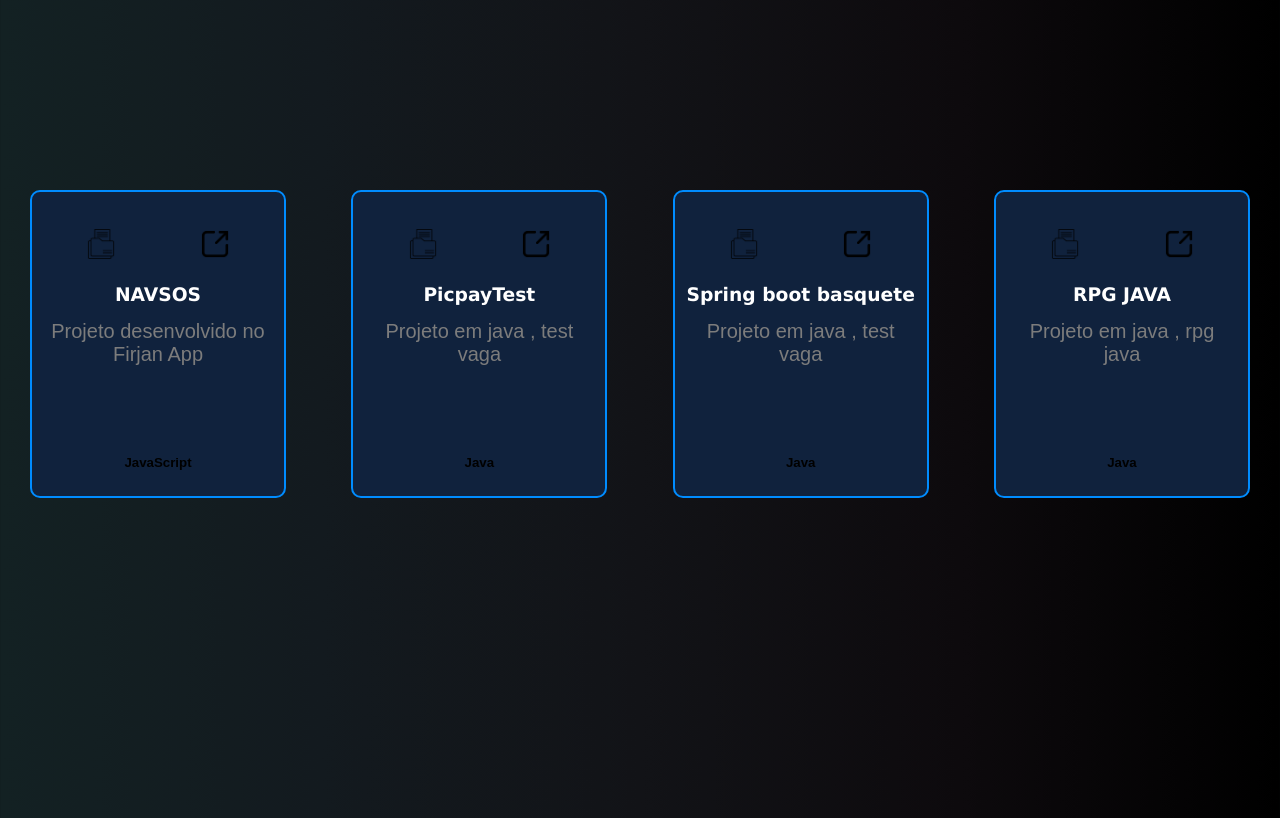
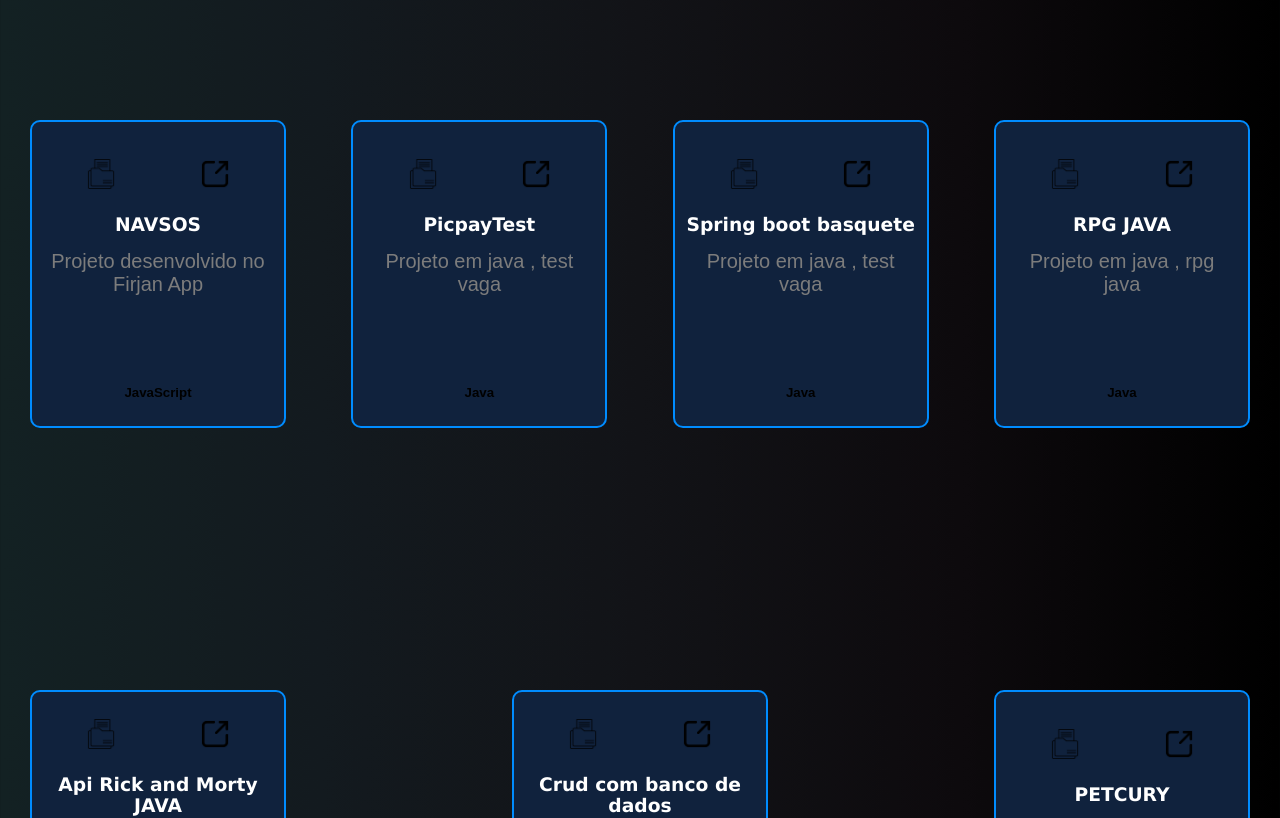
Before and after one commit to LucasGAraujo/Portifolio-em-react, a React (Create React App) app: page / in a window 1280 px wide. Shown: the part 4740-5558 px from the top of the page. Built offline with nearby package versions, Linux system fonts and the light colour scheme; no server answers; a web font is replaced by a local one.

Commit message:
Update Media.css

```diff
--- a/src/style/Media.css
+++ b/src/style/Media.css
@@ -17,7 +17,7 @@
   }
   .Github{
     margin-top: 80px;
-    margin-bottom:120px;
+    margin-bottom:50px;
     height: 55vh;
     width: 92%;
 
```
